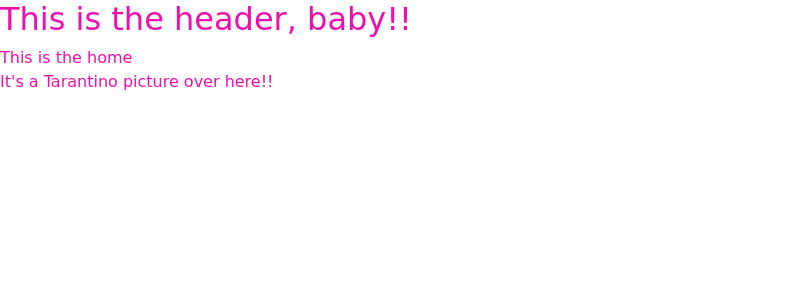
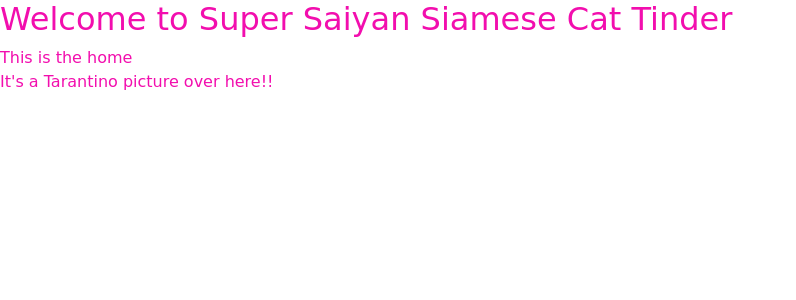
Before and after one commit to learn-academy-2022-charlie/cat-tinder-frontend-super-saiyan-siamese, a React (Create React App) app: page / in a window 1280 px wide. Shown: the top 300 px of the page, without its empty margins (0-796 px from the left). Built offline with nearby package versions, Linux system fonts and the light colour scheme.

Commit message:
did a stretch for testing

```diff
--- a/src/components/Header.js
+++ b/src/components/Header.js
@@ -4,7 +4,7 @@
 class Header extends Component {
   render() {
     return (
-      <h1 className="header">This is the header, baby!!</h1>
+      <h1 className="header">Welcome to Super Saiyan Siamese Cat Tinder</h1>
     )
   }
 }
```
Also changed, not shown: 1 other file (tests, documents, lock files or other folders).
